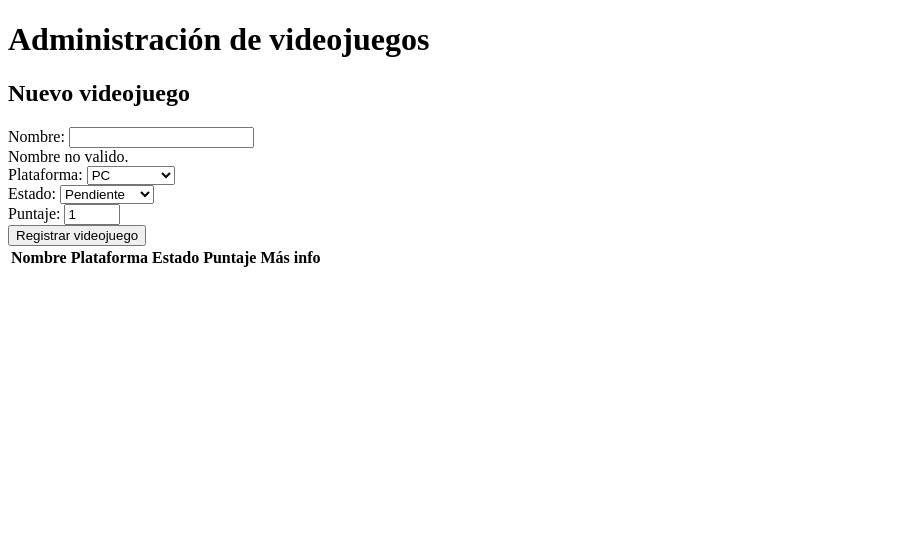
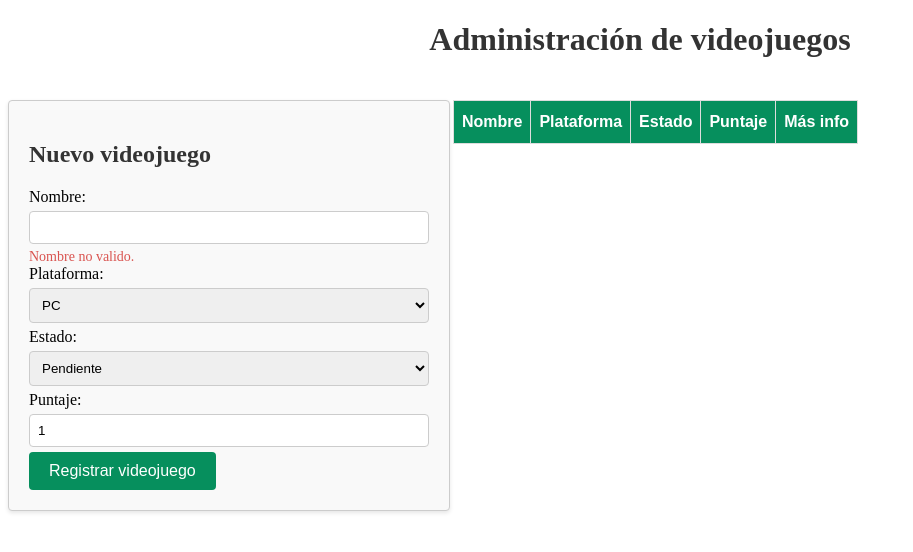
Before and after one commit to AlejoF144/practico2lab, a Vue app: page / in a window 1280 px wide. Shown: the top 552 px of the page, without its empty margins (0-913 px from the left). Built offline with nearby package versions, Linux system fonts and the light colour scheme.

Commit message:
Css implementado

```diff
--- a/src/components/juegosAdministracion.vue
+++ b/src/components/juegosAdministracion.vue
@@ -1,6 +1,7 @@
 <template>
     <div class="appContainer">
-        <h1>Administración de videojuegos</h1>
+        <div id="tittle"> <h1>Administración de videojuegos</h1></div>
+       <div></div>
         <div class="form-container">
             <h2>Nuevo videojuego</h2>
             <div class="input-group">
@@ -26,15 +27,20 @@
             <label>Puntaje: </label>
             <input type="number" v-model="juegosDatos.puntaje" min=1 max=10>
             <div class="puntajeError" v-if="juegosDatos.puntaje < 1 || juegosDatos.puntaje > 10">Puntaje no valido.</div>
+            <button id="btnRegistrar" @click="handleSend">Registrar videojuego</button>
         </div>
-        <button @click="handleSend">Registrar videojuego</button>
+
     </div>
     <!--Componente que recibe el array contenedor de todos los juegos-->
+ <!-- <listFilter :juegos="juegos" />
+    <br> -->
     <listContainer :juegos="juegos" />
+
 </template>
 
 <script setup>
 import listContainer from "./juegosLista.vue"
+ // import listFilter from "./juegosFiltro.vue"
 import { ref } from "vue"
 // Objecto que contiene los datos bindeados a los input
 const juegosDatos = ref({
@@ -80,9 +86,62 @@ const handleSend = () => {
 
 </script>
 
-<style scoped>
-select,
+<style scoped >
+
+#tittle{
+    text-align: center;
+}
+
+.form-container {
+    width: 400px; /* Ancho del rectángulo */
+    min-height: 300px; /* Altura mínima del rectángulo */
+    border: 1px solid #ccc; /* Borde del rectángulo */
+    border-radius: 4px; /* Bordes ligeramente redondeados */
+    padding: 20px; /* Espaciado interno */
+    margin: 20px 0; /* Espaciado superior e inferior */
+    box-shadow: 0 2px 4px rgba(0, 0, 0, 0.1); /* Sombra para darle profundidad */
+    background-color: #f9f9f9; /* Color de fondo */
+    float: left; /* Alinear a la izquierda */
+}
+
+
+h1, h2 {
+    color: #333;
+}
+
+.input-group, table {
+    width: 100%;
+    margin-top: 20px;
+}
+
+
+input[type="text"], select, input[type="number"] {
+    width: 100%;
+    padding: 8px;
+    margin: 5px 0;
+    box-sizing: border-box;
+    border: 1px solid #ccc;
+    border-radius: 4px;
+}
+
 button {
+    background-color: #068f5d;
+    color: white;
+    padding: 10px 20px;
+    border: none;
+    border-radius: 4px;
     cursor: pointer;
+    font-size: 16px;
 }
+
+button:hover {
+    background-color: #046b4a;
+}
+
+/* Error messages styling */
+.nombreError, .puntajeError {
+    color: #d9534f;
+    font-size: 14px;
+}
+
 </style>
--- a/src/components/juegosLista.vue
+++ b/src/components/juegosLista.vue
@@ -1,7 +1,7 @@
 <template>
     <div class="listContainer">
         <!--Tabla contenedora de todos los datos, iterandolos-->
-        <table>
+        <table id="juegosTable">
             <tr>
                 <th>Nombre</th>
                 <th>Plataforma</th>
@@ -22,6 +22,37 @@
     </div>
 </template>
 
+<style>
+#juegosTable{
+   margin-left:50ch;
+   margin-top: 2.62pc;
+}
+#juegosTable td, #juegosTable th {
+  border: 1px solid #ddd;
+  padding: 8px;
+}
+#juegosTable{
+    font-family: Arial, Helvetica, sans-serif;
+  border-collapse: collapse;
+
+    border-collapse: collapse;
+    padding: 10px;
+}
+
+
+#juegosTable th {
+  padding-top: 12px;
+  padding-bottom: 12px;
+  text-align: left;
+  background-color: #068f5d;
+  color: white;
+}
+#juegosTable tr:nth-child(even){background-color: #f2f2f2;}
+
+#juegosTable tr:hover {background-color: #ddd;}
+
+</style>
+
 <script setup>
 import { defineProps } from "vue"
 import infoButton from "./infoButton.vue"
```
Also changed, not shown: 1 other file (tests, documents, lock files or other folders).
